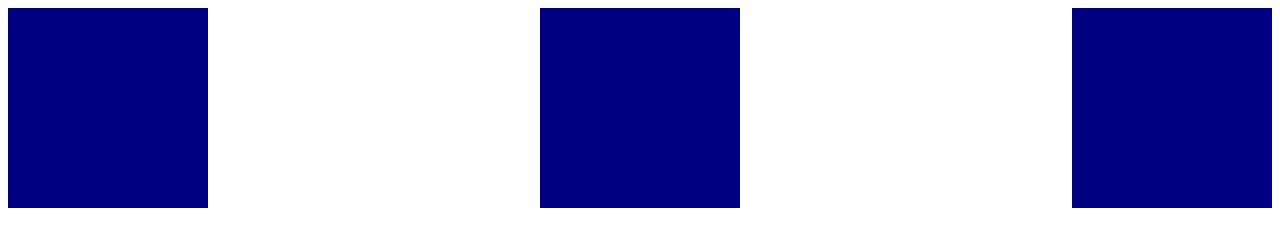
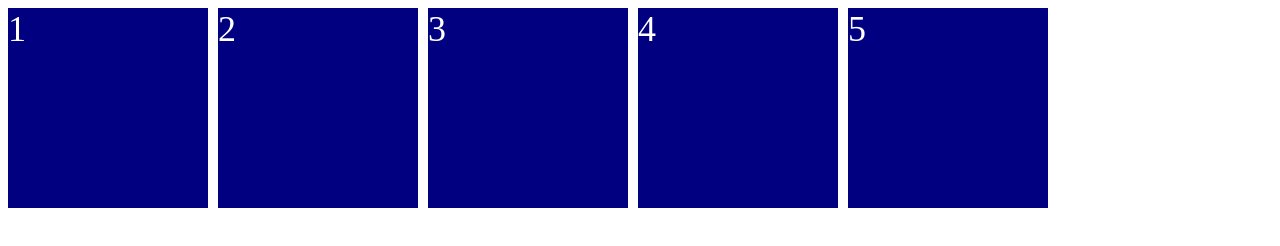
Before and after one commit to jiiiiiaiiiii/css__layout, a website built with Vite: page index.html in a window 1280 px wide. Built offline with nearby package versions, Linux system fonts and the light colour scheme.

Commit message:
Flex Direction
- gap: 자식요소 간, 간격
- flex-direction: 자식요소들의 진행방향

```diff
--- a/index.html
+++ b/index.html
@@ -9,9 +9,13 @@
 </head>
 
 <body>
-  <div class="box"></div>
-  <div class="box"></div>
-  <div class="box"></div>
+  <div class="father">
+    <div class="box">1</div>
+    <div class="box">2</div>
+    <div class="box">3</div>
+    <div class="box">4</div>
+    <div class="box">5</div>
+  </div>
 </body>
 
 </html>
--- a/style.css
+++ b/style.css
@@ -1,10 +1,14 @@
-body {
+.father {
   display: flex;
-  justify-content: space-between;
+  gap: 10px;  /* 자식요소 간, 간격 */
+  flex-direction: column; /* 자식요소들의 진행방향 */
+  flex-direction: row;    /* default value */
 }
 
 .box {
   width: 200px;
   height: 200px;
   background-color: navy;
+  color: white;
+  font-size: 36px;
 }
```
